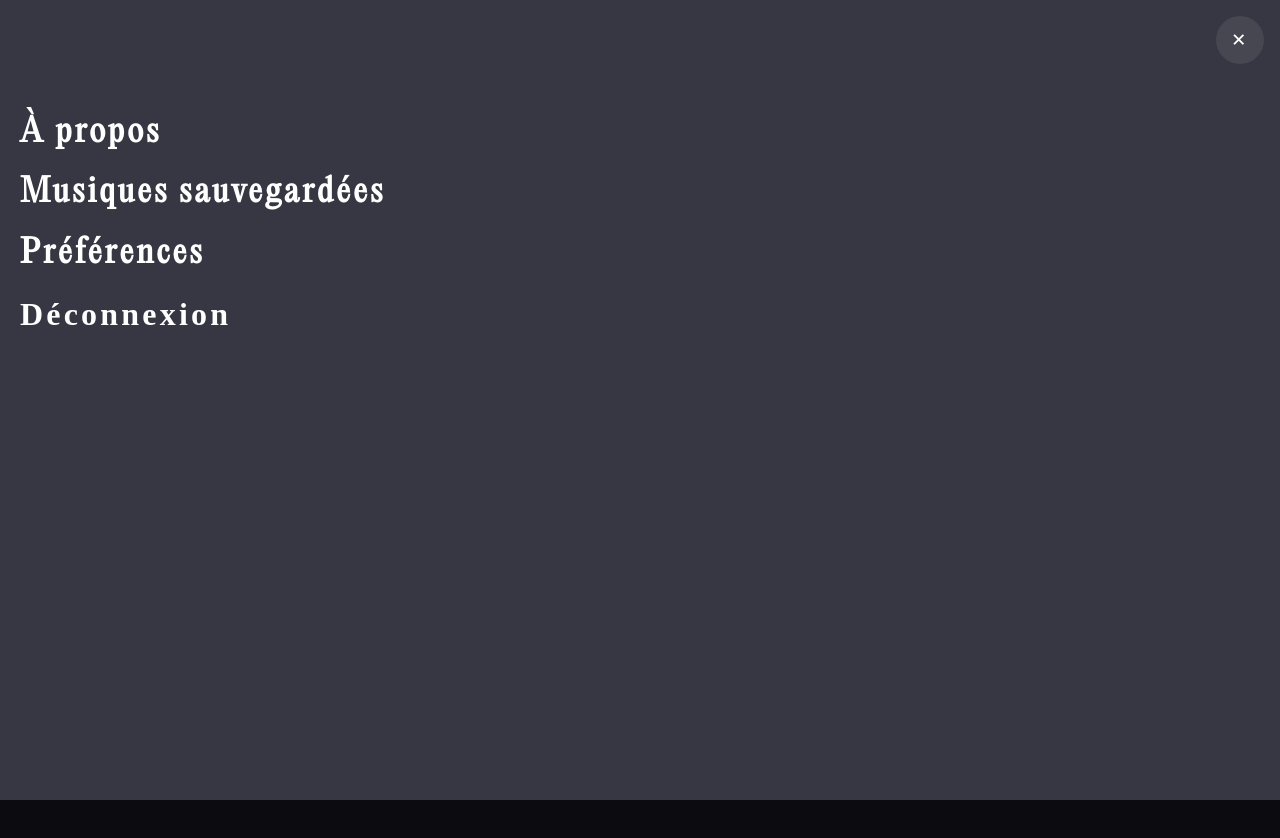
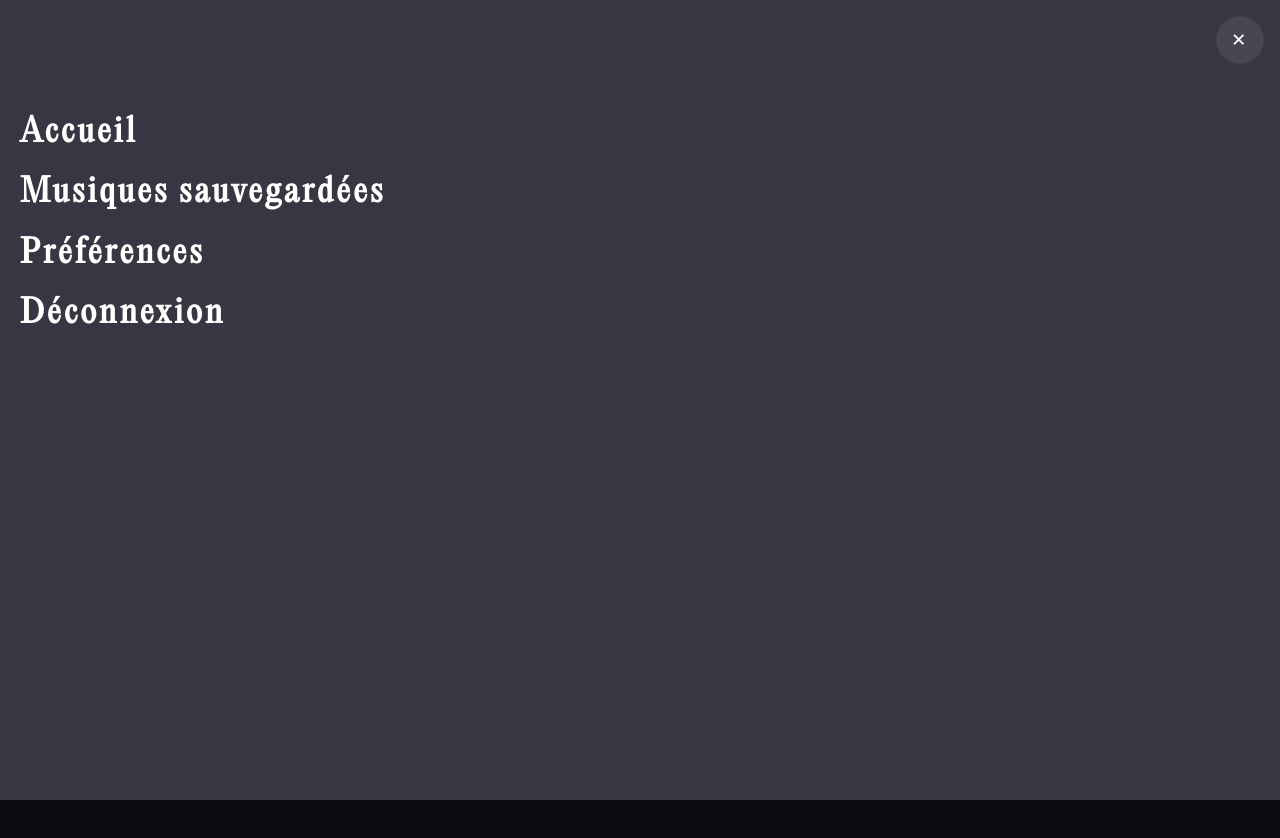
Before and after one commit to Projet-fin-d-etudes-MoodTunes/Projets-fin-d--tudes--MoodTunes, a React (Create React App) app in the folder MoodTunes/frontend/moodtunes/: page /preferences in a window 1280 px wide. Both pictures are taken after a click on the button "Ouvrir le menu". Built offline with nearby package versions, Linux system fonts and the light colour scheme.

Commit message:
A propos devient Accueil bouton

```diff
--- a/MoodTunes/frontend/moodtunes/src/App.jsx
+++ b/MoodTunes/frontend/moodtunes/src/App.jsx
@@ -3,7 +3,6 @@ import Landing from "./pages/Landing";
 import SignUp from "./pages/SignUp";
 import SignIn from "./pages/SignIn";
 import Home from "./pages/Home";
-import About from "./pages/About";
 import Saved from "./pages/Saved";
 import Preferences from "./pages/Preferences";
 import ProtectedRoute from "./components/ProtectedRoute";
@@ -24,8 +23,6 @@ export default function App() {
         }
       />
 
-
-      <Route path="/about" element={<About />} />
       <Route path="/saved" element={<Saved />} />
       <Route path="/preferences" element={<Preferences />} />
     </Routes>
--- a/MoodTunes/frontend/moodtunes/src/components/DrawerMenu.jsx
+++ b/MoodTunes/frontend/moodtunes/src/components/DrawerMenu.jsx
@@ -18,8 +18,8 @@ export default function DrawerMenu({ open, onClose, onLogout }) {
         </button>
 
         <nav className="drawer-nav">
-          <a href="/about" className="drawer-item" onClick={(e) => go(e, "/about")}>
-            À propos
+          <a href="/home" className="drawer-item" onClick={(e) => go(e, "/home")}>
+            Accueil
           </a>
 
           <a href="/saved" className="drawer-item" onClick={(e) => go(e, "/saved")}>
--- a/MoodTunes/frontend/moodtunes/src/components/Footer.jsx
+++ b/MoodTunes/frontend/moodtunes/src/components/Footer.jsx
@@ -13,8 +13,8 @@ export default function Footer() {
   return (
     <footer className="app-footer">
       <div className="footer-left">
-        <a href="/about" className="footer-link" onClick={(e) => go(e, "/about")}>
-          À propos
+        <a href="/home" className="footer-link" onClick={(e) => go(e, "/home")}>
+          Accueil
         </a>
 
         <a href="/saved" className="footer-link" onClick={(e) => go(e, "/saved")}>
--- a/MoodTunes/frontend/moodtunes/src/pages/About.jsx
+++ /dev/null
@@ -1,14 +0,0 @@
-import { useNavigate } from "react-router-dom";
-import AppShell from "../components/AppShell";
-
-export default function About() {
-  const navigate = useNavigate();
-  const onLogout = () => navigate("/"); // placeholder si tu veux
-
-  return (
-    <AppShell onLogout={onLogout}>
-      <h1>À propos</h1>
-      <p>MoodTunes recommande de la musique selon ton humeur.</p>
-    </AppShell>
-  );
-}
--- a/MoodTunes/frontend/moodtunes/src/pages/styles/AppShell.css
+++ b/MoodTunes/frontend/moodtunes/src/pages/styles/AppShell.css
@@ -195,7 +195,7 @@
 
   font-size: 2rem;
   font-weight: 900;
-
+  font-family: "Titles";
   color: #fff;
   text-decoration: none;
 
```
